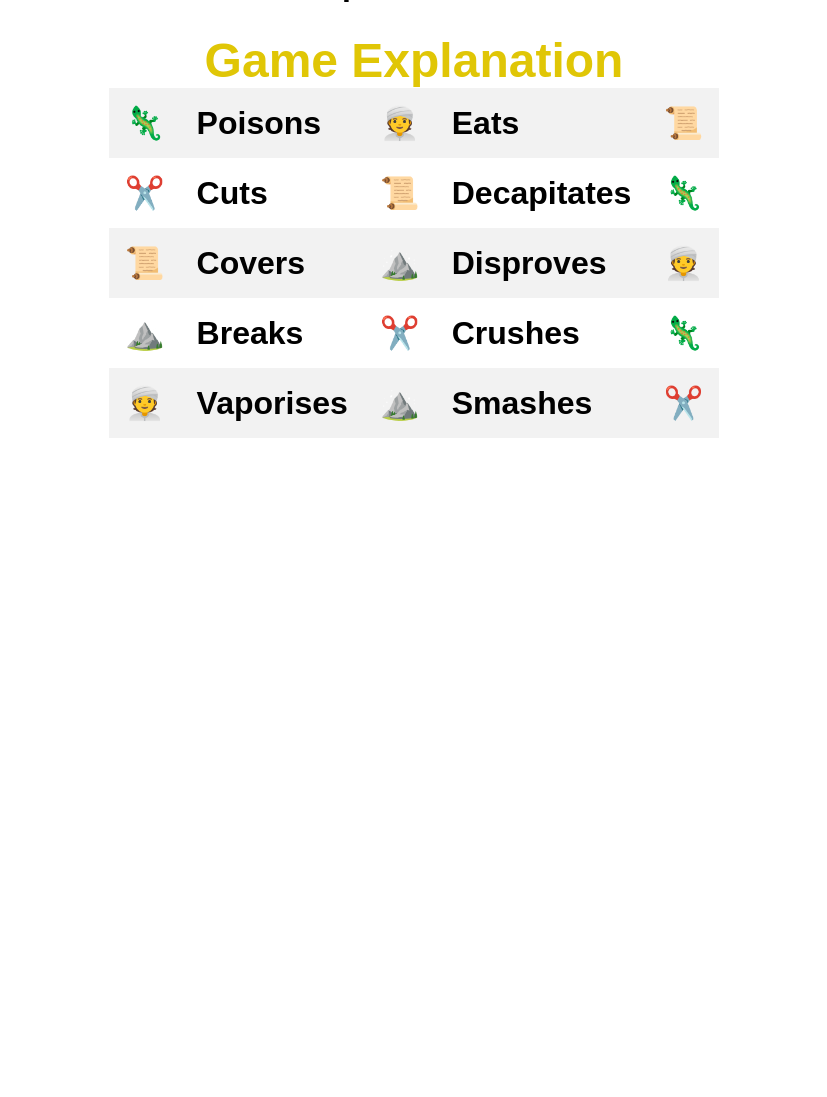
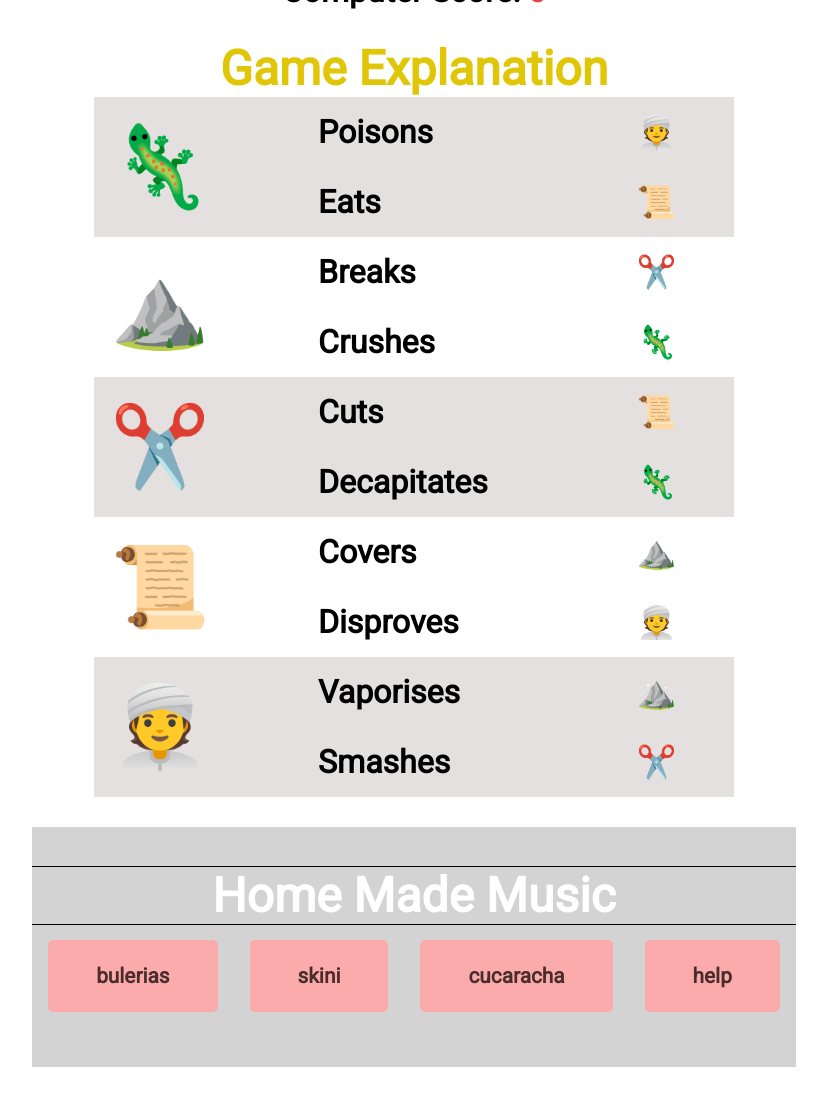
Before and after one commit to kamenco/spock, a plain HTML site: page index.html in a window 1280 px wide. Shown: the part 461-1558 px from the top of the page, without its empty margins (226-1053 px from the left). Before the commit the page ends 929 px from the top, so only its background shows below. Drawn offline with Linux system fonts and the light colour scheme.

Commit message:
Made app JvaScript file for music

```diff
--- a/assets/css/style.css
+++ b/assets/css/style.css
@@ -1,12 +1,17 @@
+
+  @import url('https://fonts.googleapis.com/css2?family=Roboto&display=swap');
+
+
+
   /* Asterisk wildcard selector to override default styles added by the browser */
   * {
       padding: 0;
       margin: 0;
       box-sizing: border-box;
   }
-/* Add css with display flex, styling*/
+
   body {
-    font-family: Arrial, sans-serif;
+      font-family: 'Roboto', sans-serif;
       font-weight: bold;
       margin: 0;
       display: flex;
@@ -35,7 +40,6 @@ h1 {
   #playerDisplay, #computerDisplay {
       font-size: 2.5rem;
   }
-/* Adding the result display*/
   #resultDisplay {
       font-size: 5rem;
       margin: 30px 0;
@@ -43,7 +47,6 @@ h1 {
   .scoreDisplay {
       font-size: 2rem;
   }
-/*Changing the win and loose text by styling*/
   .greenText, #playerScoreDisplay {
       color: hsl(130, 84%, 35%);
   }
@@ -68,6 +71,7 @@ th {
       text-align: left;
       padding: 16px;
       font-size: 2rem;
+      border-bottom: 0.5px rgb(182, 114, 247);
     }
 
     td:first-child {
@@ -75,13 +79,62 @@ th {
     }
 
     /* Zebra-striped table rows */
-  tr:nth-child(even) {
-    background-color: #f2f2f2
+
+    .big {
+      font-size: 5rem;
+    }
+    .white {
+      background-color: white;
+    }
+    .gray {
+    background-color: rgb(229, 224, 224);
+    }
+
+    /*Styling Music player JavaScript*/
+    #music {
+      background-color: LightGray;
+      font-family: 'Roboto', sans-serif;
+      display: flex;
+      flex-wrap: wrap;
+      align-items: center;
+      justify-content: center;
+      height: 30vh;
+      text-align: center;
+      overflow: hidden;
+      margin-bottom: 30px;
+    }
+    .btn {
+      background-color: rgb(251, 171, 171);
+      border-radius: 5px;
+      border: none;
+      color: rgb(75, 44, 44);
+      margin: 1rem;
+      padding: 1.5rem 3rem;
+      font-size: 1.3rem;
+      font-family: inherit;
+      font-weight: bold;
+      cursor: pointer;
+      transition: all 0.2s ease-in-out;
+    }
+    .btn:focus{
+      outline: none;
+    }
+    .btn:active {
+      transform:  translateY(4px);
+      box-shadow: 0 0 10px #e8e8e8;
+    }
+    h2 {
+      color: white;
+      font-size: 3rem;
+      font-family: inherit;
+      font-weight: bold;
+      outline: 1px solid black;
     }
 
     @media (max-width: 420px){
       table {
-        width: 30%;
-        margin-left: 70px;
+          position:relative;
+          margin-left: 180px;
+
       }
     }
--- /dev/null
+++ b/assets/js/app.js
@@ -0,0 +1,21 @@
+// create array with songs
+const songs = ['bulerias', 'skini', 'cucaracha', 'help'];
+//loop through array of songs
+songs.forEach((song) =>{
+    const btn = document.createElement('button');
+    btn.classList.add('btn');
+    btn.innerText = song;
+    btn.addEventListener('click', () => {
+        stopSongs();
+        document.getElementById(song).play();
+    });
+    document.getElementById('buttons').appendChild(btn);
+});
+
+function stopSongs() {
+  songs.forEach((song) => {
+  const sound = document.getElementById(song);
+     sound.pause();
+     sound.currentTime = 0;
+    });
+}
--- a/index.html
+++ b/index.html
@@ -4,16 +4,19 @@
 <head>
     <meta charset="UTF-8">
     <meta name="viewport" content="width=device-width, initial-scale=1.0">
-    <!--font awesome and google fonts-->
-    <link rel='shortcut icon' type='image/x-icon' href='favicon.ico' />
+    <!--font awesome and google fonts favicons-->
+    <link rel="apple-touch-icon" sizes="180x180" href="assets/favicon/apple-touch-icon.png">
+    <link rel="icon" type="image/png" sizes="32x32" href="assets/favicon/favicon-32x32.png">
+    <link rel="icon" type="image/png" sizes="16x16" href="assets/favicon/favicon-16x16.png">
+
     <link href="https://fonts.googleapis.com/css?family=Raleway%7CRighteous" rel="stylesheet">
     <link rel="stylesheet" href="https://use.fontawesome.com/releases/v5.7.2/css/all.css" integrity="sha384-fnmOCqbTlWIlj8LyTjo7mOUStjsKC4pOpQbqyi7RrhN7udi9RwhKkMHpvLbHG9Sr" crossorigin="anonymous">
     <link rel = "stylesheet" href = "assets/css/style.css">
     <title>Scissor - Rock - Paper - Lizard - Spock</title>
 </head>
 <body>
-    <!--Html set with onclick function and result of the game-->
-    <h1>Scissor - Rock - Paper - Lizard - Spock</h1>
+
+    <h1> Rock - Paper - Scissor - Lizard - Spock</h1>
     <div class = "choices">
         <button onclick = "playGame('rock')">⛰️</button>
         <button onclick = "playGame('paper')">📜</button>
@@ -25,61 +28,74 @@
     <div id = "playerDisplay">PLAYER:</div>
     <div id = "computerDisplay">COMPUTER:</div>
     <div id = "resultDisplay"></div>
-<!--Styling the resultdisplay and adding the result-->
+
     <div class = "scoreDisplay">Player Score:
         <span id = "playerScoreDisplay">0</span>
     </div>
     <div class = "scoreDisplay">Computer Score:
         <span id = "computerScoreDisplay">0</span>
     </div>
-    <div style="overflow-x: auto;">
-        <!--creating responsive table explaining the game"-->
-    <table>
+
+      <table style="overflow-x: auto; width:50%;">
         <tr>
-          <th colspan = "5" style="width:50%">Game Explanation</th>
+        <th colspan = "3">
+          Game Explanation
+        </th>
       </tr>
-        <tr>
-          <td>🦎</td>
+        <tr class = "gray">
+          <td rowspan = "2" class = "big">🦎</td>
           <td>Poisons </td>
-          <td>👳</td>
+          <td >👳</td>
+          </tr>
+          <tr class = "gray">
           <td> Eats </td>
           <td>📜</td>
         </tr>
         <tr>
-          <td>✂️</td>
+          <td rowspan = "2" class = "big">⛰️</td>
+          <td>Breaks</td>
+          <td> ✂️</td>
+          </tr>
+          <tr>
+          <td> Crushes</td>
+          <td> 🦎 </td>
+        </tr>
+        <tr class = "gray">
+          <td rowspan = "2" class = "big">✂️</td>
           <td>Cuts</td>
           <td> 📜 </td>
-          <td>Decapitates </td>
-          <td>🦎 </td>
+          </tr>
+          <tr class = "gray">
+          <td class = "gray">Decapitates </td>
+          <td class = "gray">🦎 </td>
         </tr>
         <tr>
-            <td>📜</td>
+          <td rowspan = "2" class = "big">📜</td>
           <td>Covers</td>
           <td> ⛰️</td>
+          </tr>
+          <tr>
           <td> Disproves</td>
           <td> 👳</td>
         </tr>
-          <tr>
-            <td>⛰️</td>
-            <td>Breaks</td>
-            <td> ✂️</td>
-            <td> Crushes</td>
-            <td> 🦎 </td>
-          </tr>
-          <tr>
-            <td>👳</td>
+        <tr class = "gray">
+          <td rowspan = "2" class = "big">👳</td>
           <td>Vaporises</td>
           <td> ⛰️</td>
+          </tr>
+          <tr class = "gray">
           <td> Smashes</td>
           <td> ✂️ </td>
         </tr>
       </table>
+    <div id = "music">
+      <audio src = "assets/sounds/cucaracha.mp3" id = "cucaracha"></audio>
+      <audio src = "assets/sounds/bulerias.mp3" id = "bulerias"></audio>
+      <audio src = "assets/sounds/skini.mp3" id = "skini"></audio>
+      <audio src = "assets/sounds/help.mp3" id = "help"></audio>
+      <div id = "buttons"><h2>Home Made Music</h2></div>
     </div>
-
-
-
-
-    <!--✊🤘👊✋📜✂️🦎🪨🪨🪨👳💂‍♂️-->
     <script src = "assets/js/script.js"></script>
+    <script src = "assets/js/app.js"></script>
 </body>
 </html>
```
Also changed, not shown: assets/js/script.js (+5 -10 lines), assets/js/test.js (deleted, +0 -49 lines), assets/js/testt.js (deleted, +0 -48 lines), assets/favicon/about.txt (added), assets/favicon/android-chrome-192x192.png (added), assets/favicon/android-chrome-512x512.png (added), assets/favicon/apple-touch-icon.png (added), assets/favicon/favicon-16x16.png (added), assets/favicon/favicon-32x32.png (added), assets/favicon/favicon.ico (added), assets/favicon/site.webmanifest (added), 4 other files. Lines whose indentation alone changed are shown as unchanged.
